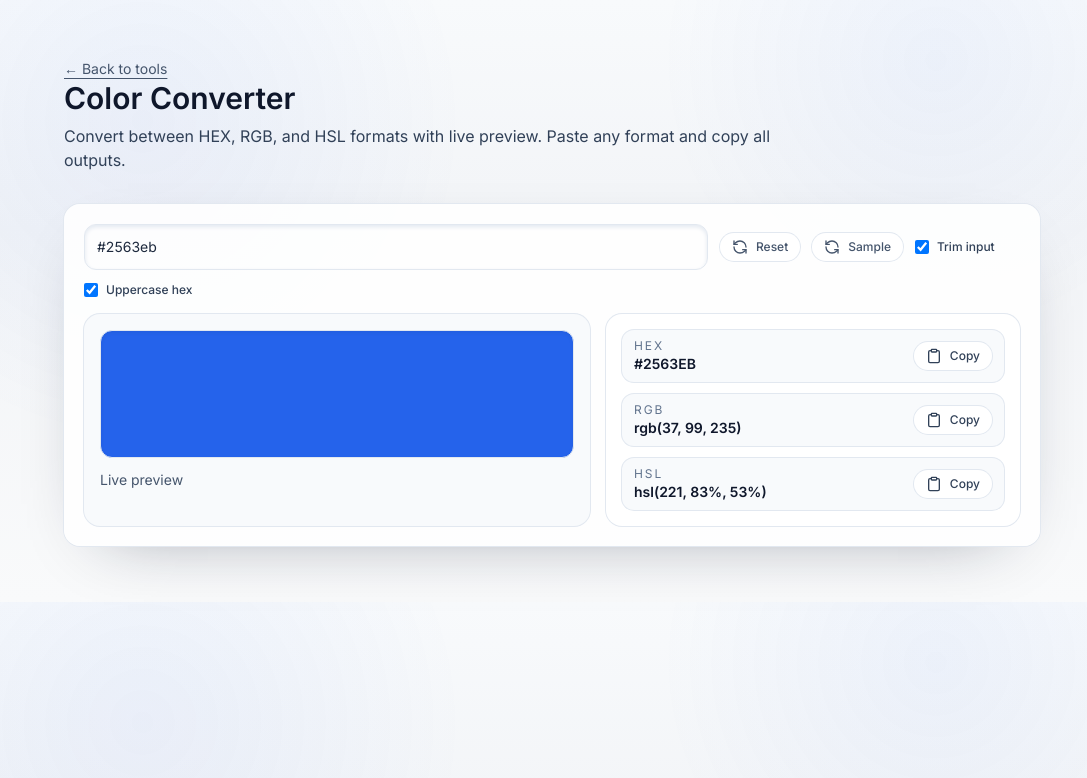
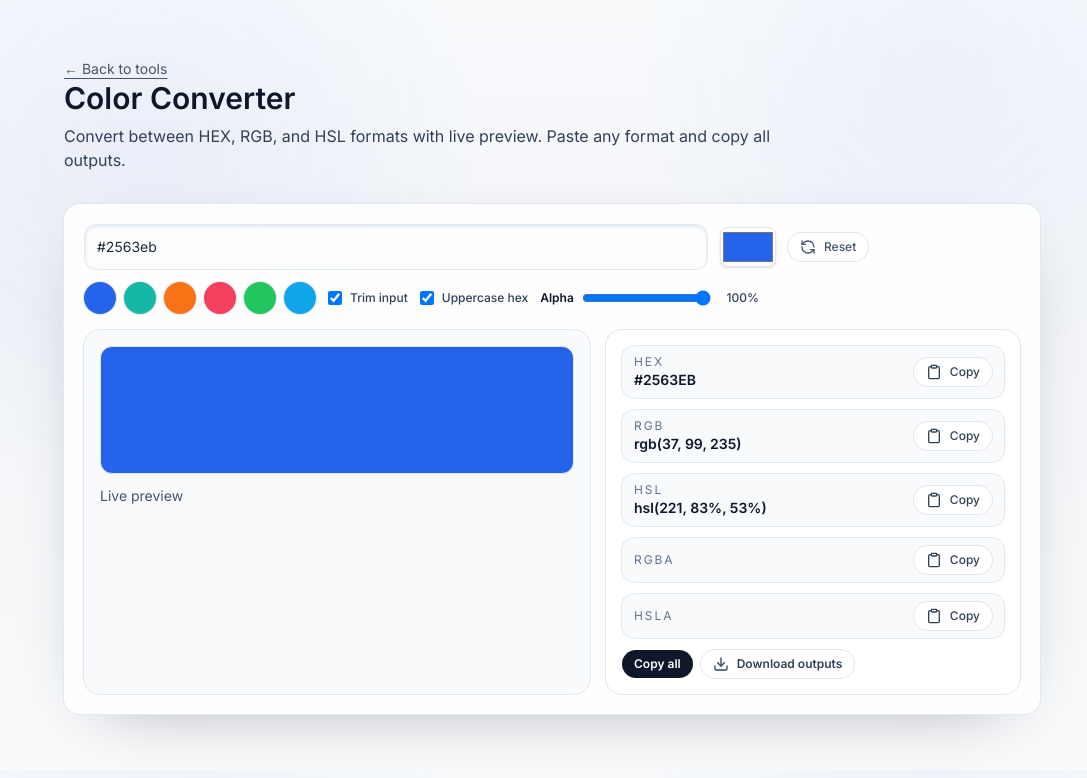
Before and after one commit to ChainPix/custom-website, a Next.js app: page /color-converter in a window 1280 px wide. Shown: the top 778 px of the page, without its empty margins (88-1175 px from the left). Built offline with nearby package versions, Linux system fonts and the light colour scheme; no server answers.

Commit message:
Add picker, alpha, and bulk copy/download to color converter

```diff
--- a/app/(tools)/color-converter/COLOR_CONVERTER.md
+++ b/app/(tools)/color-converter/COLOR_CONVERTER.md
@@ -10,7 +10,7 @@
 
 ## Immediate Plan
 - ✅ Validation & feedback: Add `aria-live` status, clearer invalid-input messaging, optional auto-trim/uppercase hex toggle, and copy status text; add sample color button.
-- UX: Add color picker input, copy-all/download outputs, optional alpha input, and maybe preset swatches; keep live preview with label.
+- ✅ UX: Add color picker input, copy-all/download outputs, optional alpha input, and preset swatches; keep live preview with label.
 - Accessibility: Label output sections as regions, add aria labels for inputs/buttons, add sr-only status; ensure focus states persist.
 - SEO/Content: Add brief how-to + FAQ, privacy note (client-side only), and FAQPage JSON-LD.
 - Testing: Add `TESTING.md` with manual steps (hex/rgb/hsl inputs, invalid input, sample, copy/download).
--- a/app/(tools)/color-converter/client.tsx
+++ b/app/(tools)/color-converter/client.tsx
@@ -2,12 +2,14 @@
 
 import Link from "next/link";
 import { useMemo, useState } from "react";
-import { Check, Clipboard, RefreshCcw } from "lucide-react";
+import { Check, Clipboard, Download, RefreshCcw } from "lucide-react";
 
 type Color = {
   hex: string;
   rgb: string;
   hsl: string;
+  rgba: string;
+  hsla: string;
 };
 
 function clamp(num: number, min: number, max: number) {
@@ -164,8 +166,19 @@ export default function ColorConverterClient() {
   const [status, setStatus] = useState("Ready");
   const [trimInput, setTrimInput] = useState(true);
   const [uppercaseHex, setUppercaseHex] = useState(true);
+  const [alpha, setAlpha] = useState(100);
 
   const cleanedInput = useMemo(() => (trimInput ? input.trim() : input), [input, trimInput]);
+
+  const applyAlpha = (base: Color | null, alphaPercent: number) => {
+    if (!base) return null;
+    const a = clamp(alphaPercent, 0, 100) / 100;
+    return {
+      ...base,
+      rgba: base.rgb.replace("rgb", "rgba").replace(")", `, ${a})`),
+      hsla: base.hsl.replace("hsl", "hsla").replace(")", `, ${a})`),
+    };
+  };
 
   const handleCopy = async (value: string, key: keyof Color) => {
     try {
@@ -182,11 +195,15 @@ export default function ColorConverterClient() {
   const handleChange = (value: string) => {
     setInput(value);
     const parsed = computeColor(trimInput ? value.trim() : value);
-    setColor(parsed);
+    let next = parsed;
     setCopied(null);
-    if (parsed) {
-      const next = uppercaseHex ? { ...parsed, hex: parsed.hex.toUpperCase() } : parsed;
-      setColor(next);
+    if (parsed && uppercaseHex) {
+      next = { ...parsed, hex: parsed.hex.toUpperCase() };
+    }
+    next = applyAlpha(next, alpha);
+    setColor(next);
+    setCopied(null);
+    if (next) {
       setError("");
       setStatus("Converted");
     } else {
@@ -194,6 +211,33 @@ export default function ColorConverterClient() {
       setStatus("Invalid input");
     }
   };
+
+  const handleCopyAll = async () => {
+    if (!color) return;
+    const content = `HEX: ${color.hex}\nRGB: ${color.rgb}\nHSL: ${color.hsl}\nRGBA: ${color.rgba}\nHSLA: ${color.hsla}`;
+    try {
+      await navigator.clipboard.writeText(content);
+      setStatus("Copied all");
+    } catch (err) {
+      console.error("Copy failed", err);
+      setStatus("Copy failed");
+    }
+  };
+
+  const handleDownload = () => {
+    if (!color) return;
+    const content = `HEX: ${color.hex}\nRGB: ${color.rgb}\nHSL: ${color.hsl}\nRGBA: ${color.rgba}\nHSLA: ${color.hsla}`;
+    const blob = new Blob([content], { type: "text/plain" });
+    const url = URL.createObjectURL(blob);
+    const link = document.createElement("a");
+    link.href = url;
+    link.download = "color.txt";
+    link.click();
+    URL.revokeObjectURL(url);
+    setStatus("Downloaded");
+  };
+
+  const presets = ["#2563eb", "#14b8a6", "#f97316", "#f43f5e", "#22c55e", "#0ea5e9"];
 
   return (
     <main className="space-y-8">
@@ -221,6 +265,13 @@ export default function ColorConverterClient() {
             placeholder="Enter color (e.g., #2563eb, rgb(37,99,235), hsl(221,79%,53%))"
             aria-label="Color input"
           />
+          <input
+            type="color"
+            value={color?.hex ?? "#2563eb"}
+            onChange={(e) => handleChange(e.target.value)}
+            aria-label="Pick a color"
+            className="h-10 w-14 cursor-pointer rounded-lg border border-slate-200 bg-white shadow-sm"
+          />
           <button
             onClick={() => {
               handleChange("#2563eb");
@@ -231,14 +282,17 @@ export default function ColorConverterClient() {
             <RefreshCcw className="h-4 w-4" />
             Reset
           </button>
-          <button
-            onClick={() => handleChange("#14b8a6")}
-            className="flex items-center gap-2 rounded-full bg-white px-3 py-1.5 text-xs font-medium text-slate-600 shadow-[var(--shadow-soft)] ring-1 ring-slate-200 transition hover:-translate-y-0.5"
-            aria-label="Load sample color"
-          >
-            <RefreshCcw className="h-4 w-4" />
-            Sample
-          </button>
+          <div className="flex flex-wrap gap-2">
+            {presets.map((preset) => (
+              <button
+                key={preset}
+                onClick={() => handleChange(preset)}
+                className="h-8 w-8 rounded-full ring-1 ring-slate-200 transition hover:-translate-y-0.5"
+                style={{ background: preset }}
+                aria-label={`Use preset ${preset}`}
+              />
+            ))}
+          </div>
           <label className="flex items-center gap-2 text-xs font-medium text-slate-700">
             <input
               type="checkbox"
@@ -262,6 +316,29 @@ export default function ColorConverterClient() {
             />
             Uppercase hex
           </label>
+          <label className="flex items-center gap-2 text-xs font-medium text-slate-700">
+            <span className="font-semibold text-slate-900">Alpha</span>
+            <input
+              type="range"
+              min={0}
+              max={100}
+              value={alpha}
+              onChange={(e) => {
+                const next = Number(e.target.value);
+                setAlpha(next);
+                if (color) {
+                  const a = clamp(next, 0, 100) / 100;
+                  setColor({
+                    ...color,
+                    rgba: color.rgb.replace("rgb", "rgba").replace(")", `, ${a})`),
+                    hsla: color.hsl.replace("hsl", "hsla").replace(")", `, ${a})`),
+                  });
+                }
+              }}
+              aria-label="Alpha slider"
+            />
+            <span className="w-10 text-right text-xs text-slate-700">{alpha}%</span>
+          </label>
         </div>
         {!color ? (
           <p className="text-sm font-medium text-amber-600" role="alert">
@@ -274,7 +351,7 @@ export default function ColorConverterClient() {
               <p className="text-sm text-slate-600">Live preview</p>
             </div>
             <div className="space-y-3 rounded-2xl bg-white p-4 ring-1 ring-slate-200">
-              {(["hex", "rgb", "hsl"] as Array<keyof Color>).map((key) => (
+              {(["hex", "rgb", "hsl", "rgba", "hsla"] as Array<keyof Color>).map((key) => (
                 <div
                   key={key}
                   className="flex items-center justify-between rounded-xl bg-slate-50 px-3 py-2 text-sm text-slate-800 ring-1 ring-slate-200"
@@ -292,6 +369,23 @@ export default function ColorConverterClient() {
                   </button>
                 </div>
               ))}
+              <div className="flex flex-wrap gap-2">
+                <button
+                  onClick={handleCopyAll}
+                  className="rounded-full bg-slate-900 px-3 py-1.5 text-xs font-semibold text-white shadow-[0_16px_32px_-24px_rgba(15,23,42,0.55)] transition hover:-translate-y-0.5 disabled:opacity-60"
+                  disabled={!color}
+                >
+                  Copy all
+                </button>
+                <button
+                  onClick={handleDownload}
+                  className="flex items-center gap-2 rounded-full bg-white px-3 py-1.5 text-xs font-semibold text-slate-700 shadow-[var(--shadow-soft)] ring-1 ring-slate-200 transition hover:-translate-y-0.5 disabled:opacity-60"
+                  disabled={!color}
+                >
+                  <Download className="h-4 w-4" />
+                  Download outputs
+                </button>
+              </div>
             </div>
           </div>
         )}
```
